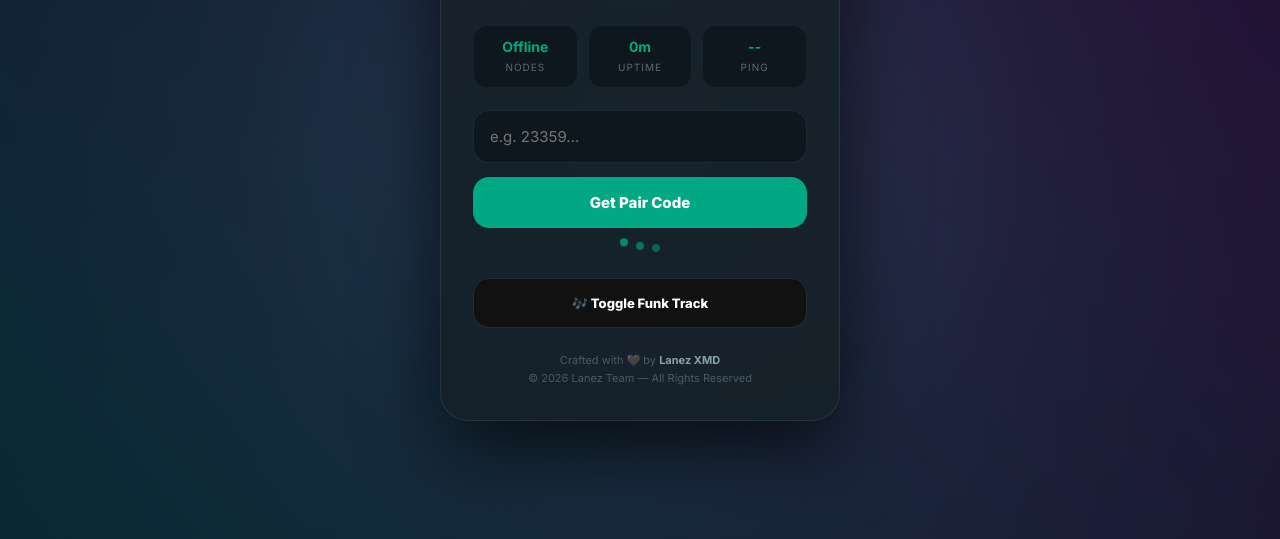
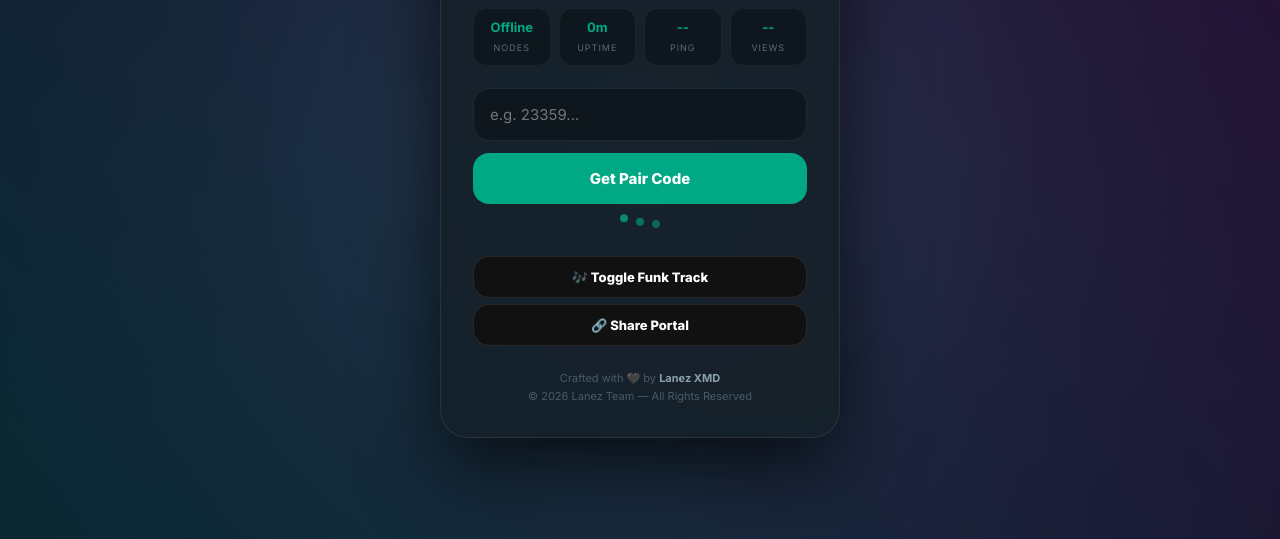
Before and after one commit to lanez217/Bot3, a website: page public/index.html in a window 1280 px wide. Shown: the part 261-800 px from the top of the page. Drawn offline with Linux system fonts and the light colour scheme; no server answers.

Commit message:
Enhance index.html with new features and styles
Updated layout and styles for stats and buttons. Added visitor count and share functionality.

```diff
--- a/public/index.html
+++ b/public/index.html
@@ -3,6 +3,12 @@
 <head>
 <meta name="viewport" content="width=device-width, initial-scale=1">
 <title>Lanez View Once Unlock 🔓</title>
+
+<!-- Open Graph Meta Tags for WhatsApp Link Sharing -->
+<meta property="og:title" content="Lanez XMD — View Once Unlock & Pairing Portal">
+<meta property="og:description" content="Unlock View Once media securely and connect your device instantly with Lanez OS.">
+<meta property="og:type" content="website">
+
 <style>
 @import url('https://fonts.googleapis.com/css2?family=Inter:wght@400;700;800&display=swap');
 *{font-family:'Inter',sans-serif;box-sizing:border-box}
@@ -39,22 +45,29 @@ body{
 @keyframes danceShake{0%{transform:rotate(-8deg) scale(1)}25%{transform:rotate(8deg) scale(1.05)}50%{transform:rotate(-6deg) scale(1)}75%{transform:rotate(6deg) scale(1.05)}100%{transform:rotate(-8deg) scale(1)}}
 h2{margin:8px 0 4px;font-weight:800;font-size:22px;letter-spacing:-.5px}
 .sub{color:#8696a0;font-size:12px;letter-spacing:2px;text-transform:uppercase;margin-bottom:22px}
-.stats{display:grid;grid-template-columns:1fr 1fr 1fr;gap:10px;margin-bottom:22px}
-.stat{background:#0d171d;border-radius:14px;padding:12px 6px;border:1px solid rgba(255,255,255,.05)}
-.stat b{display:block;font-size:14px;color:#00a884}
-.stat span{font-size:10px;color:#5a6b75;text-transform:uppercase;letter-spacing:1px}
+
+.stats{display:grid;grid-template-columns:1fr 1fr 1fr 1fr;gap:8px;margin-bottom:22px}
+.stat{background:#0d171d;border-radius:14px;padding:10px 4px;border:1px solid rgba(255,255,255,.05)}
+.stat b{display:block;font-size:13px;color:#00a884}
+.stat span{font-size:9px;color:#5a6b75;text-transform:uppercase;letter-spacing:1px}
+
 input{width:100%;background:#0d171d;border:1px solid rgba(255,255,255,.08);padding:16px;border-radius:16px;color:white;font-size:15px;outline:none;transition:.3s}
 input:focus{border-color:#00a884;box-shadow:0 0 0 4px rgba(0,168,132,.15)}
-button{width:100%;margin-top:14px;background:#00a884;border:none;padding:16px;border-radius:16px;color:white;font-weight:800;font-size:15px;cursor:pointer;transition:.2s;position:relative;overflow:hidden}
+button{width:100%;margin-top:12px;background:#00a884;border:none;padding:16px;border-radius:16px;color:white;font-weight:800;font-size:15px;cursor:pointer;transition:.2s;position:relative;overflow:hidden}
 button:hover{transform:translateY(-2px);box-shadow:0 12px 24px rgba(0,168,132,.4)}
 button:active{transform:scale(.97)}
+
+.btn-secondary{background:#111;border:1px solid rgba(255,255,255,.1);font-size:13px;padding:12px}
+
 .dancing-dots{display:flex;justify-content:center;gap:8px;margin:16px 0}
 .dancing-dots span{width:8px;height:8px;background:#00a884;border-radius:50%;display:inline-block;animation:dotBounce .6s infinite alternate}
 .dancing-dots span:nth-child(2){animation-delay:.1s}.dancing-dots span:nth-child(3){animation-delay:.2s}
 @keyframes dotBounce{from{transform:translateY(0);opacity:.5}to{transform:translateY(-10px);opacity:1}}
+
 .code-box{margin-top:18px;background:#050a0f;padding:22px;border-radius:16px;font-size:26px;letter-spacing:6px;font-weight:800;display:none;border:1px dashed #00a884;color:#00a884;cursor:pointer}
 .shutter{animation:shutter .5s cubic-bezier(.16,1,.3,1)}
 @keyframes shutter{0%{transform:scale(.5) rotate(-5deg);opacity:0}60%{transform:scale(1.05)}100%{transform:scale(1);opacity:1}}
+
 .footer{margin-top:24px;font-size:11px;color:#4a5a65;line-height:1.6}
 .footer b{color:#8aa0ad}
 </style>
@@ -72,6 +85,7 @@ button:active{transform:scale(.97)}
     <div class="stat"><b id="servers">--</b><span>Nodes</span></div>
     <div class="stat"><b id="uptime">--</b><span>Uptime</span></div>
     <div class="stat"><b id="speed">--</b><span>Ping</span></div>
+    <div class="stat"><b id="visitors">--</b><span>Views</span></div>
   </div>
 
   <input id="num" placeholder="e.g. 23359..." type="number" />
@@ -81,7 +95,8 @@ button:active{transform:scale(.97)}
 
   <div id="code" class="code-box" onclick="copyCode()"></div>
 
-  <button onclick="toggleFunk()" style="background:#111;border:1px solid rgba(255,255,255,.1);margin-top:10px;font-size:13px">🎶 Toggle Funk Track</button>
+  <button class="btn-secondary" onclick="toggleFunk()">🎶 Toggle Funk Track</button>
+  <button class="btn-secondary" onclick="shareSite()" style="margin-top:6px;">🔗 Share Portal</button>
 
   <div class="footer">Crafted with 🖤 by <b>Lanez XMD</b><br>© 2026 Lanez Team — All Rights Reserved</div>
 </div>
@@ -89,7 +104,6 @@ button:active{transform:scale(.97)}
 <audio id="shutterSound" preload="auto">
   <source src="https://cdn.pixabay.com/download/audio/2022/03/24/audio_d1718ab41b.mp3" type="audio/mpeg">
 </audio>
-<!-- Local audio file integration -->
 <audio id="funk" loop preload="auto">
   <source src="/audio/funk.mp3" type="audio/mpeg">
 </audio>
@@ -107,10 +121,12 @@ async function loadStats(){
       $('servers').innerText = r.servers;
       $('uptime').innerText = r.uptime;
       $('speed').innerText = latency + 'ms';
+      $('visitors').innerText = r.visitors || 0;
     } else {
       $('servers').innerText = 'Offline';
       $('uptime').innerText = '0m';
       $('speed').innerText = '--';
+      $('visitors').innerText = '--';
     }
   }catch{}
 }
@@ -125,9 +141,21 @@ function triggerFlash(){
 function toggleFunk(){
   const a = $('funk');
   if(a.paused) {
-    a.play().catch(()=>alert('Tap again to allow audio playback'));
+    a.play().catch(()=>alert('Tap again to play audio'));
   } else {
     a.pause();
+  }
+}
+
+function shareSite(){
+  if (navigator.share) {
+    navigator.share({
+      title: 'Lanez XMD Pairing Portal',
+      url: window.location.href
+    }).catch(()=>{});
+  } else {
+    navigator.clipboard.writeText(window.location.href);
+    alert('Link copied to clipboard!');
   }
 }
 
```
